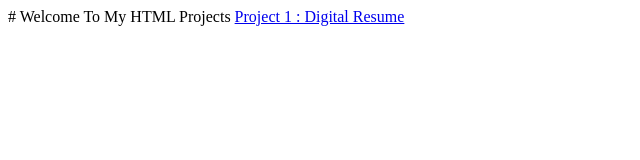
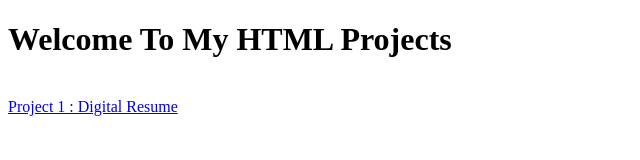
Before and after one commit to MrBengaliHacker/HTML-Projects, a plain HTML site: page index.html in a window 1280 px wide. Shown: the whole page, without its empty margins (0-640 px from the left). Drawn offline with Linux system fonts and the light colour scheme.

Commit message:
fix: main site visuals

```diff
--- a/index.html
+++ b/index.html
@@ -6,8 +6,8 @@
   <title>HTML Projects</title>
 </head>
 <body>
-  # Welcome To My HTML Projects
-
+  <h1>Welcome To My HTML Projects</h1>
+  <br>
   <a href="1-digital_resume\index.html" target="_blank">Project 1 : Digital Resume</a>
 </body>
 </html>
```
